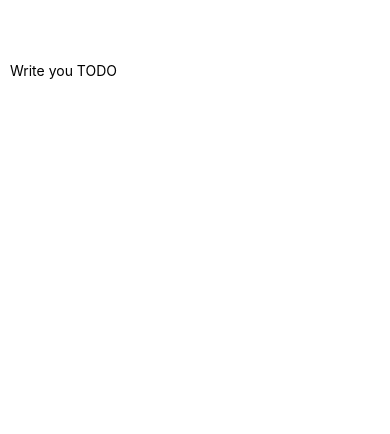
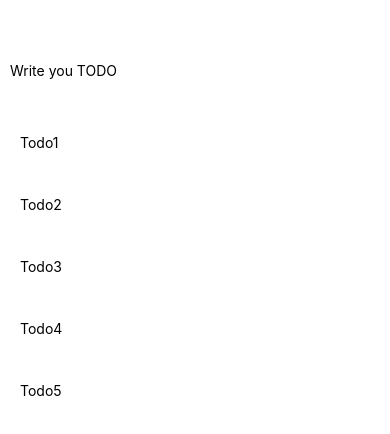
Before and after one commit to Muffassa/React-Native-TodoList, a React Native app: screen / in a window 390 px wide. Shown: the top 434 px of the page. Built offline with nearby package versions, Linux system fonts and the light colour scheme.

Commit message:
[+] todo list

```diff
--- a/App.js
+++ b/App.js
@@ -1,26 +1,52 @@
 import React from 'react';
-import { StyleSheet, Platform, Text, TextInput, View } from 'react-native';
+import {
+  StyleSheet,
+  Platform,
+  Text,
+  TextInput,
+  View,
+  ScrollView,
+  TouchableHighlight
+} from 'react-native';
 
 export default class App extends React.Component {
   constructor(props) {
     super(props);
     this.state = {
       text: '',
+      todos: ['Todo1', 'Todo2', 'Todo3', 'Todo4', 'Todo5']
     };
   }
 
+  openTodo = () => {
+    alert('Open Todo');
+  }
+
   render() {
+    const todoItems = this.state.todos.map((todo, index) => {
+      return (
+        <TouchableHighlight key={index} style={styles.todoItem} onPress={this.openTodo}>
+          <Text>
+            {todo}
+          </Text>
+        </TouchableHighlight>
+      )
+    });
+
     return (
       <View>
         <TextInput
           style={styles.textInput}
           value={this.state.text}
-          onChangeText={(text) => this.setState({text})}
+          onChangeText={(text) => this.setState({ text })}
           placeholder={'Write you TODO'}
         />
         <Text>
           {this.state.text}
         </Text>
+        <ScrollView style={styles.todoItemsList}>
+          {todoItems}
+        </ScrollView>
       </View>
     );
   }
@@ -43,5 +69,14 @@ const styles = StyleSheet.create({
         borderWidth: 1
       },
     })
+  },
+  todoItem: {
+    height: 60,
+    paddingLeft: 20,
+    justifyContent: 'center',
+    marginTop: 2
+  },
+  todoItemsList: {
+    marginTop: 20,
   }
 });
```
